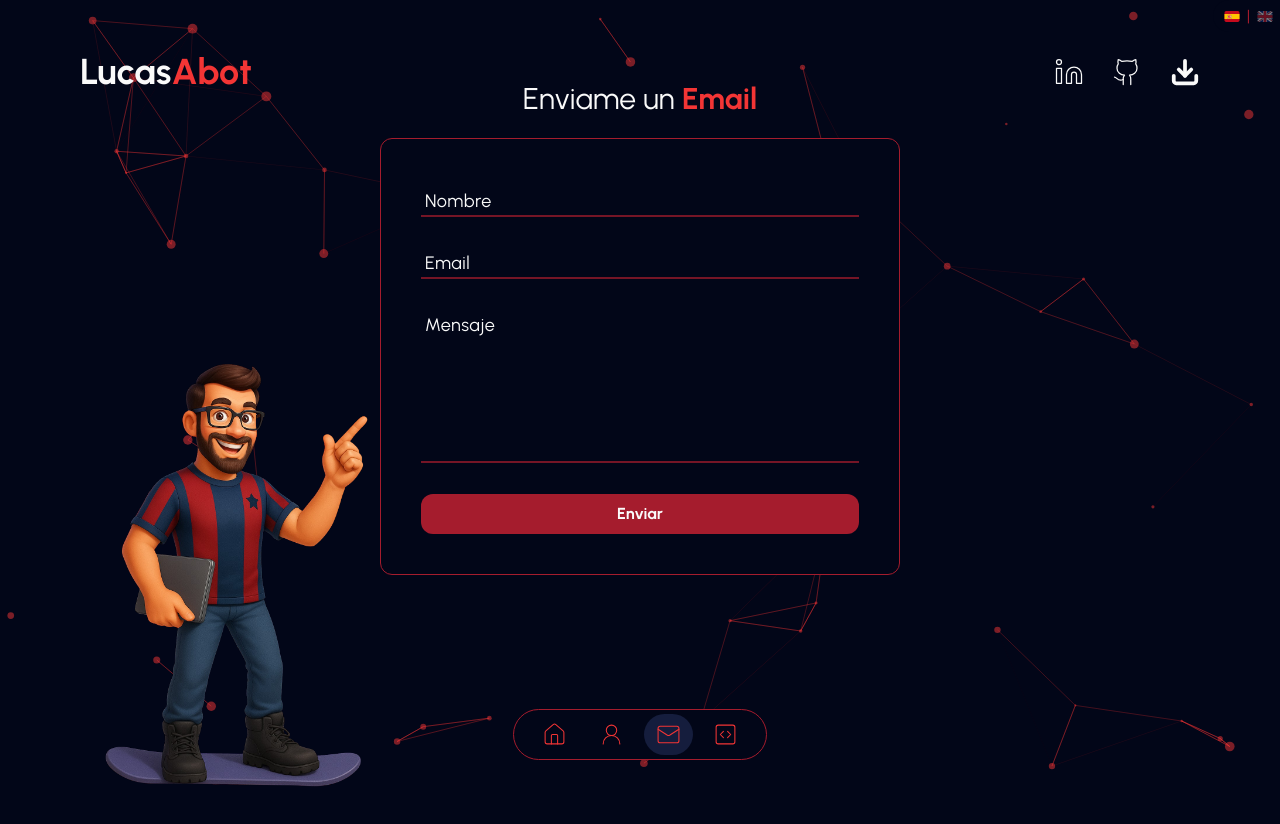
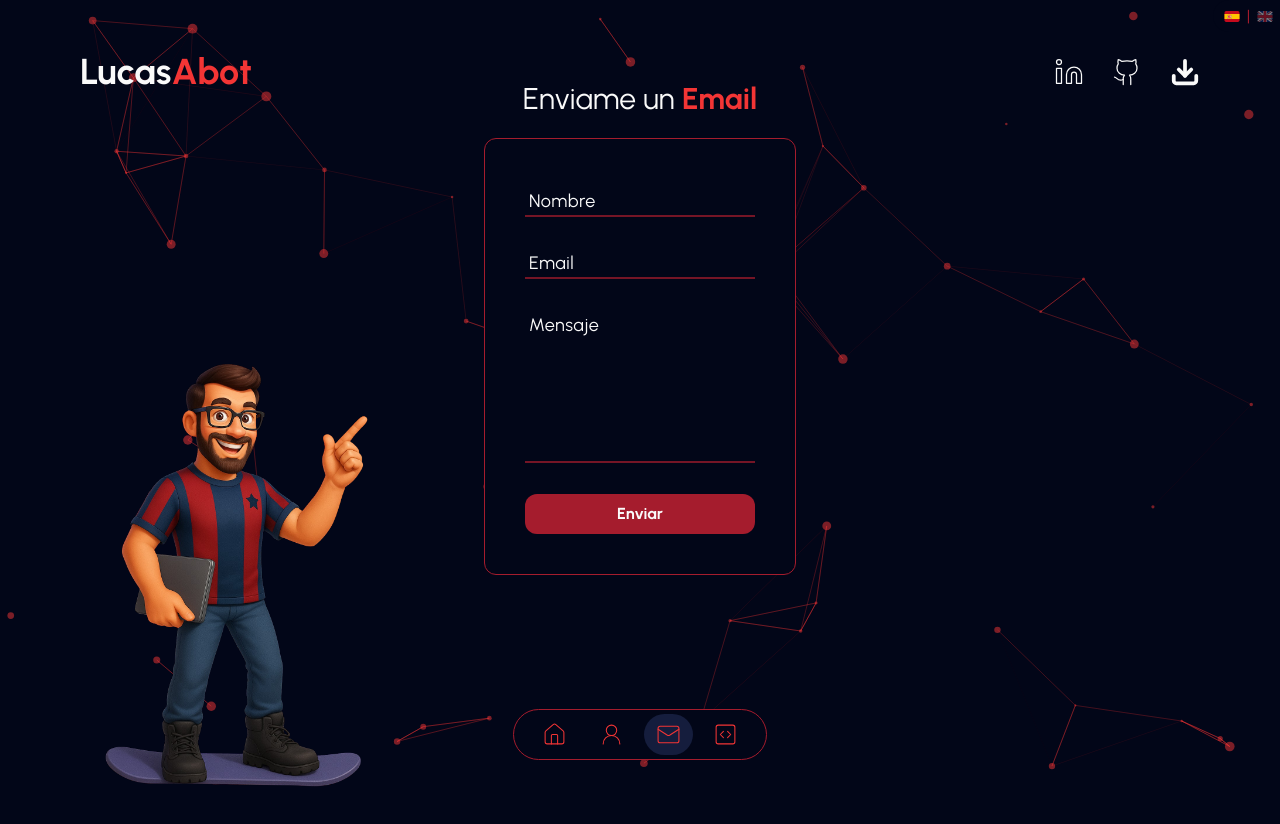
Before and after one commit to AbotLucas/portfolio, a Next.js app: page /contact in a window 1280 px wide. Shown: the top 824 px of the page. Built offline with nearby package versions, Linux system fonts and the light colour scheme.

Commit message:
fix: form width

```diff
--- a/components/contact-form.tsx
+++ b/components/contact-form.tsx
@@ -43,8 +43,10 @@ const ContactMe = () => {
 
   return (
     <form ref={form} onSubmit={sendEmail} id="contact_form">
-      <div className="relative flex flex-col border border-primary
-                      bg-tertiary p-10 rounded-xl w-100 md:w-130 mt-2 md:mt-0">
+      <div
+        className="relative flex flex-col border border-primary
+                bg-tertiary p-6 sm:p-10 rounded-xl w-full max-w-lg mx-auto mt-2 md:mt-0"
+      >
         <label htmlFor="name" className="relative w-full mb-6">
           <input
             type="text"
```
